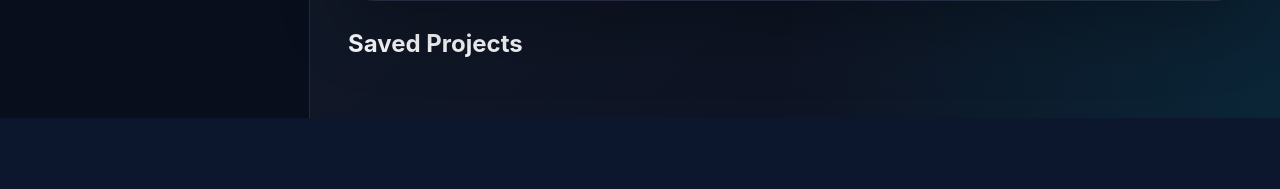
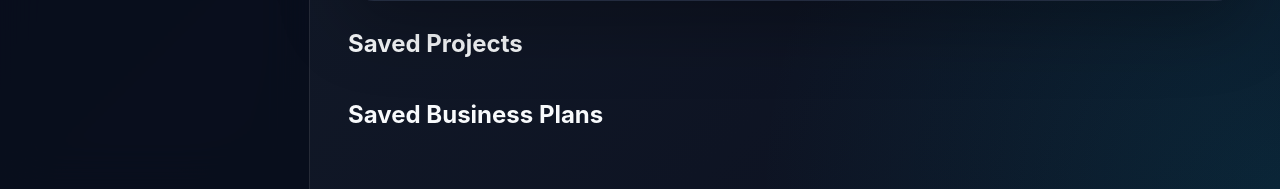
Before and after one commit to olwakhendamse18-commits/businessbuilder-ai, a Flask app: page /dashboard in a window 1280 px wide. Shown: the part 1166-1355 px from the top of the page. Before the commit the page ends 1284 px from the top, so only its background shows below. Run offline with Flask 3, Linux system fonts and the light colour scheme; the visitor is signed in with stand-in values (Sample User, id 1); data that the repository does not hold is empty; some libraries are stand-ins or nearby versions.

Commit message:
Save generated business plans

```diff
--- a/app.py
+++ b/app.py
@@ -140,6 +140,15 @@ def init_db():
             step_number INTEGER NOT NULL,
             step_name TEXT NOT NULL,
             answer TEXT NOT NULL
+        )
+    """)
+
+    cur.execute(f"""
+        CREATE TABLE IF NOT EXISTS business_plans (
+            id {id_type},
+            user_id INTEGER NOT NULL,
+            title TEXT NOT NULL,
+            content TEXT NOT NULL
         )
     """)
 
@@ -631,6 +640,41 @@ def get_all_workflow_answers(user_id):
 
     return rows
 
+def save_business_plan(user_id, title, content):
+    conn = db()
+    cur = conn.cursor()
+
+    cur.execute(
+        sql("""
+            INSERT INTO business_plans (user_id, title, content)
+            VALUES (?, ?, ?)
+        """),
+        (user_id, title, content)
+    )
+
+    conn.commit()
+    conn.close()
+
+
+def get_business_plans(user_id):
+    conn = db()
+    cur = conn.cursor()
+
+    cur.execute(
+        sql("""
+            SELECT id, title, content
+            FROM business_plans
+            WHERE user_id = ?
+            ORDER BY id DESC
+        """),
+        (user_id,)
+    )
+
+    plans = cur.fetchall()
+    conn.close()
+
+    return plans
+
 
 # -----------------------------
 # PAGE ROUTES
@@ -724,6 +768,7 @@ def dashboard():
     projects = get_projects(user_id)
     paid = user_has_paid(user_id)
     latest_payment = get_latest_payment(user_id)
+    business_plans = get_business_plans(user_id)
 
     return render_template(
         "dashboard.html",
@@ -1087,6 +1132,12 @@ User workflow answers:
 
     business_plan = response.choices[0].message.content
 
+    save_business_plan(
+        user_id,
+        "Generated Business Plan",
+        business_plan
+    )
+
     return render_template(
         "business_plan.html",
         business_plan=business_plan
--- a/templates/dashboard.html
+++ b/templates/dashboard.html
@@ -176,6 +176,30 @@
             </div>
         </section>
 
+        <section>
+    <h2>Saved Business Plans</h2>
+
+    <div class="cards">
+
+        {% for plan in business_plans %}
+
+            <div class="card">
+                <h3>{{ plan[1] }}</h3>
+
+                <p>
+                    {{ plan[2][:250] }}...
+                </p>
+
+                <a href="/business_plan/{{ plan[0] }}">
+                    <button type="button">View Plan</button>
+                </a>
+            </div>
+
+        {% endfor %}
+
+    </div>
+</section>
+
     </main>
 
 </div>
```
